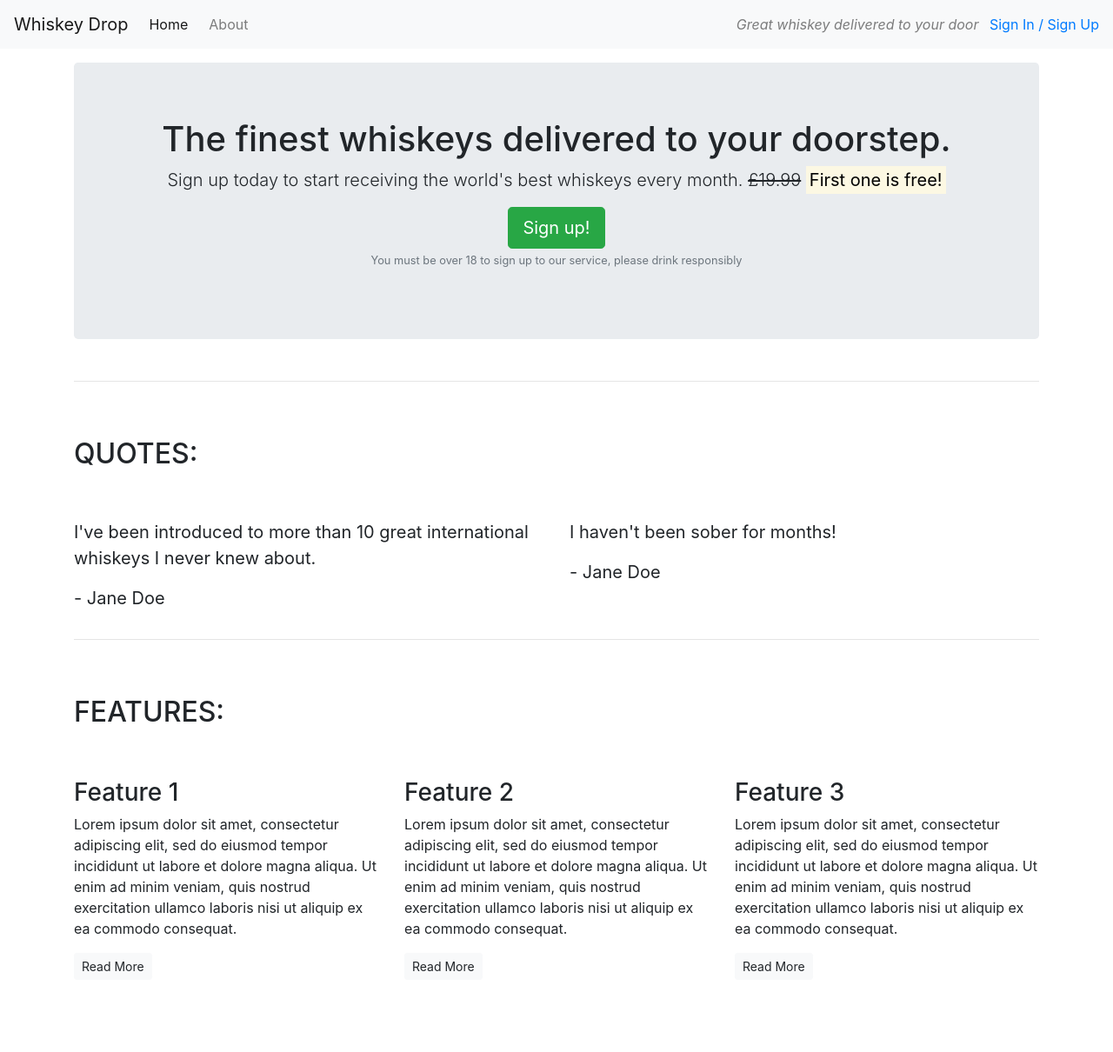
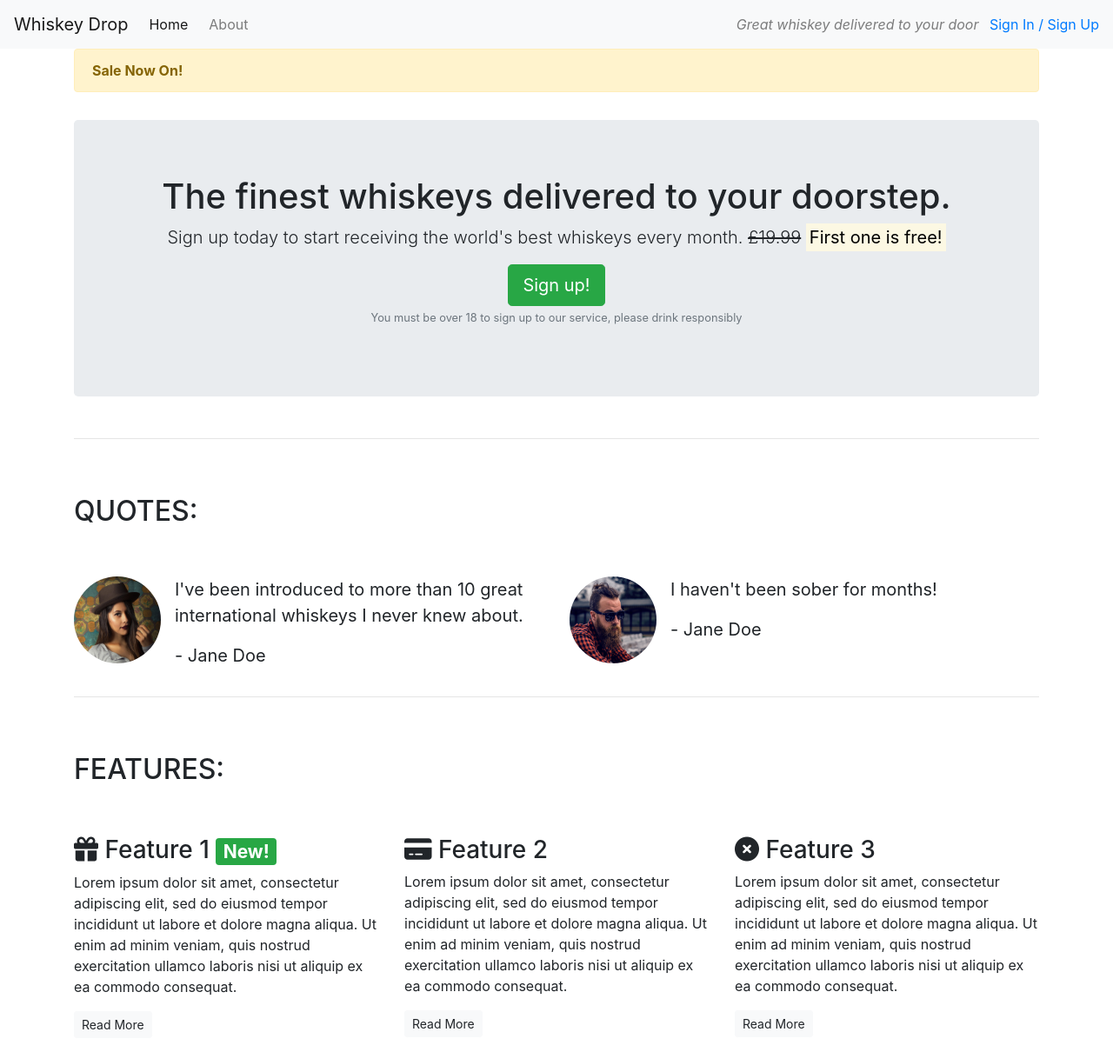
Before and after one commit to Quaim/Bootstrap_Practice, a plain HTML site: page index.html in a window 1280 px wide. Shown: the whole page at 87% size. Before the commit the page ends 1143 px from the top, so only its background shows below. Drawn offline with nearby package versions, Linux system fonts and the light colour scheme.

Commit message:
added icons to features etc

```diff
--- a/index.html
+++ b/index.html
@@ -6,6 +6,7 @@
     <meta name="viewport" content="width=, initial-scale=1.0">
     <title>Whiskey Drop | Taste a new whiskey every month</title>
     <link rel="stylesheet" href="https://maxcdn.bootstrapcdn.com/bootstrap/4.1.3/css/bootstrap.min.css">
+    <link rel="stylesheet" href="https://use.fontawesome.com/releases/v5.6.1/css/all.css" integrity="sha384-gfdkjb5BdAXd+lj+gudLWI+BXq4IuLW5IT+brZEZsLFm++aCMlF1V92rMkPaX4PP" crossorigin="anonymous">
 </head>
 
 <body>
@@ -25,6 +26,13 @@
         <!--</div>-->
     </nav>
     <article class="container">
+        <div class="row">
+            <div class="col-12">
+                <div class="alert alert-warning">
+                    <strong>Sale Now On!</strong>
+                </div>
+            </div>
+        </div>
         <!-- Callout -->
         <div class="row">
             <div class="col-12">
@@ -52,16 +60,31 @@
             </div>
             <div class="row">
                 <div class="col-12 col-md-6">
+                    <div class="media">
+                        <div class="d-none d-sm-block">
+                            <img src="images/girl-image.png" class="rounded-circle mr-3" height="100" width="100">
+                        </div>
+                        <div class="media-body">
                             <blockquote class="blockquote">
-                        <p>I've been introduced to more than 10 great international whiskeys I never knew about.</p>
+                                <p>I've been introduced to more than 10 great international whiskeys I never knew about.
+                                </p>
                                 <p>- Jane Doe</p>
                             </blockquote>
                         </div>
+                    </div>
+                </div>
                 <div class="col-12 col-md-6">
+                    <div class="media">
+                        <div class="d-none d-sm-block">
+                            <img src="images/guy-image.png" class="rounded-circle mr-3" height="100" width="100">
+                        </div>
+                        <div class="media-body">
                             <blockquote class="blockquote">
                                 <p>I haven't been sober for months!</p>
                                 <p>- Jane Doe</p>
                             </blockquote>
+                        </div>
+                    </div>
                 </div>
             </div>
         </section>
@@ -79,7 +102,7 @@
             <div class="row">
                 <div class="col-12 col-md-6 col-lg-4">
                     <div class="feature">
-                        <h3>Feature 1</h3>
+                        <h3><i class="fa-solid fa-gift d-none d-sm-inline"></i> Feature 1 <span class="badge badge-success">New!</span></h3>
                         <p>Lorem ipsum dolor sit amet, consectetur adipiscing elit, sed do eiusmod tempor incididunt ut
                             labore et dolore magna aliqua. Ut enim ad minim veniam, quis nostrud exercitation ullamco
                             laboris nisi ut aliquip ex ea commodo consequat.</p>
@@ -89,7 +112,7 @@
 
                 <div class="col-12 col-md-6 col-lg-4">
                     <div class="feature">
-                        <h3>Feature 2</h3>
+                        <h3><i class="fa-solid fa-credit-card d-none d-sm-inline"></i> Feature 2</h3>
                         <p>Lorem ipsum dolor sit amet, consectetur adipiscing elit, sed do eiusmod tempor incididunt ut
                             labore et dolore magna aliqua. Ut enim ad minim veniam, quis nostrud exercitation ullamco
                             laboris nisi ut aliquip ex ea commodo consequat.</p>
@@ -98,7 +121,7 @@
                 </div>
                 <div class="col-12 d-md-none d-lg-block col-lg-4">
                     <div class="feature">
-                        <h3>Feature 3</h3>
+                        <h3><i class="fa-solid fa-circle-xmark d-none d-sm-inline"></i> Feature 3</h3>
                         <p>Lorem ipsum dolor sit amet, consectetur adipiscing elit, sed do eiusmod tempor incididunt ut
                             labore et dolore magna aliqua. Ut enim ad minim veniam, quis nostrud exercitation ullamco
                             laboris nisi ut aliquip ex ea commodo consequat.</p>
@@ -113,5 +136,5 @@
 <script src="https://cdn.jsdelivr.net/npm/bootstrap@5.3.2/dist/js/bootstrap.bundle.min.js"
     integrity="sha384-C6RzsynM9kWDrMNeT87bh95OGNyZPhcTNXj1NW7RuBCsyN/o0jlpcV8Qyq46cDfL" crossorigin="anonymous">
 </script>
-
+<script src="https://kit.fontawesome.com/062add5c9c.js" crossorigin="anonymous"></script>
 </html>
```
Lines whose indentation alone changed are shown as unchanged.
